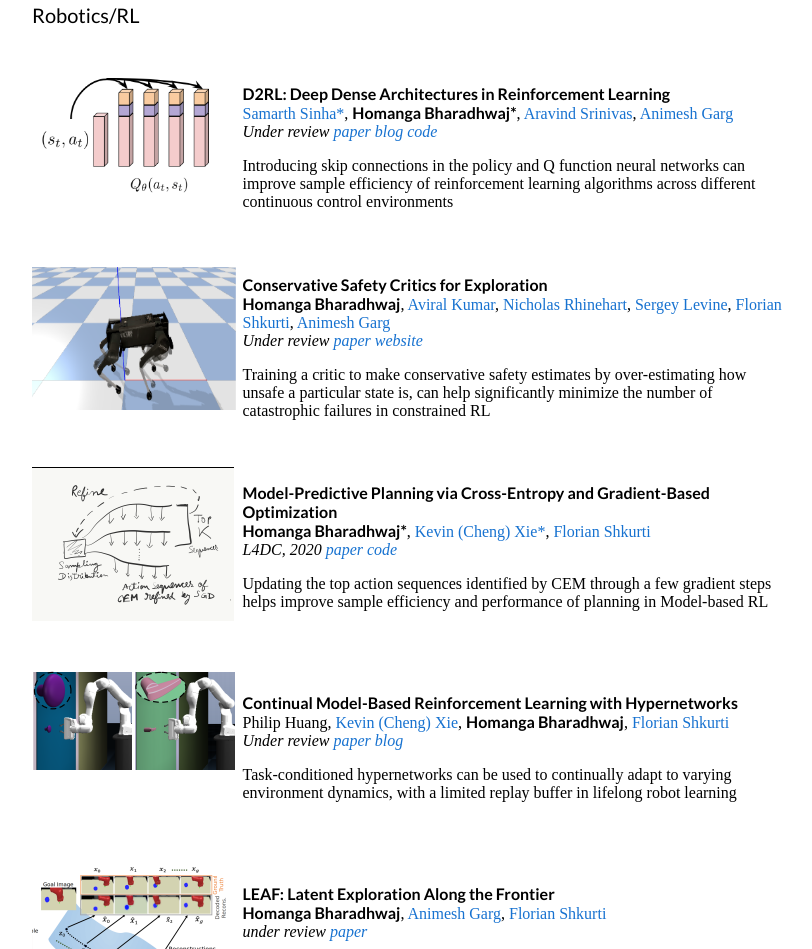
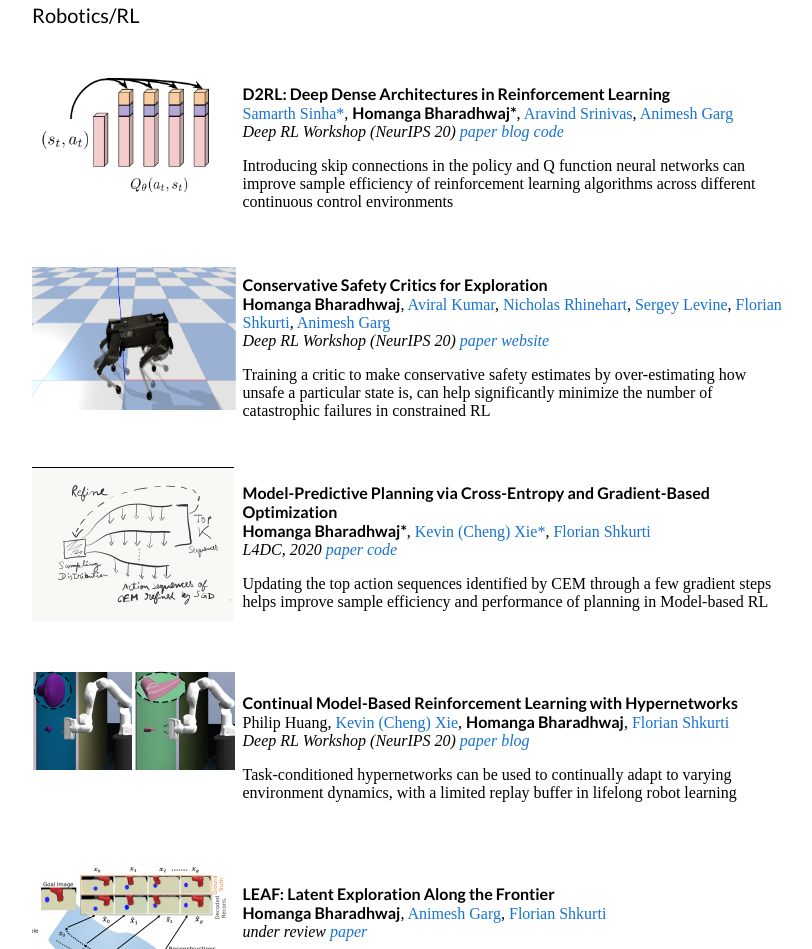
Before and after one commit to homangab/homangab.github.io, a plain HTML site: page index.html in a window 1280 px wide. Shown: the part 1499-2448 px from the top of the page, without its empty margins (228-1040 px from the left). Drawn offline with Linux system fonts and the light colour scheme.

Commit message:
Update index.html

```diff
--- a/index.html
+++ b/index.html
@@ -273,7 +273,7 @@
                  <a href="http://people.eecs.berkeley.edu/~aravind/">Aravind Srinivas</a>,
 		<a href="https://animesh.garg.tech/">Animesh Garg</a>
               <br>
-               <em>Under review <a href="https://arxiv.org/pdf/2010.09163.pdf"> paper </a> <a href="https://sites.google.com/view/d2rl/home"> blog </a> <a href="https://github.com/pairlab/d2rl"> code </a></em> &nbsp
+               <em>Deep RL Workshop (NeurIPS 20) <a href="https://arxiv.org/pdf/2010.09163.pdf"> paper </a> <a href="https://sites.google.com/view/d2rl/home"> blog </a> <a href="https://github.com/pairlab/d2rl"> code </a></em> &nbsp
               <br>
              <!--  <a href="http://timothybrooks.com/tech/unprocessing/">project page</a>
               <p></p> -->
@@ -310,7 +310,7 @@
                 <a href="https://people.eecs.berkeley.edu/~svlevine/">Sergey Levine</a>, <a href="http://www.cs.toronto.edu/~florian/">Florian Shkurti</a>,
 		<a href="https://animesh.garg.tech/">Animesh Garg</a>
               <br>
-               <em>Under review   <a href="https://arxiv.org/pdf/2010.14497.pdf"> paper </a> <a href="https://sites.google.com/view/conservative-safety-critics/home"> website </a> </em> &nbsp
+               <em>Deep RL Workshop (NeurIPS 20)  <a href="https://arxiv.org/pdf/2010.14497.pdf"> paper </a> <a href="https://sites.google.com/view/conservative-safety-critics/home"> website </a> </em> &nbsp
               <br>
              <!--  <a href="http://timothybrooks.com/tech/unprocessing/">project page</a>
               <p></p> -->
@@ -382,7 +382,7 @@
                Philip Huang, <a href="https://www.linkedin.com/in/kevin-cheng-xie-77286796/?originalSubdomain=ca">Kevin (Cheng) Xie</a>, <strong>Homanga Bharadhwaj</strong>,
                  <a href="http://www.cs.toronto.edu/~florian/">Florian Shkurti</a>
               <br>
-               <em> Under review <a href="https://arxiv.org/pdf/2009.11997.pdf"> paper </a> <a href="https://rvl.cs.toronto.edu/blog/2020/hypercrl/"> blog </a></em> &nbsp
+               <em> Deep RL Workshop (NeurIPS 20) <a href="https://arxiv.org/pdf/2009.11997.pdf"> paper </a> <a href="https://rvl.cs.toronto.edu/blog/2020/hypercrl/"> blog </a></em> &nbsp
               <br>
              <!--  <a href="http://timothybrooks.com/tech/unprocessing/">project page</a>
               <p></p> -->
```
